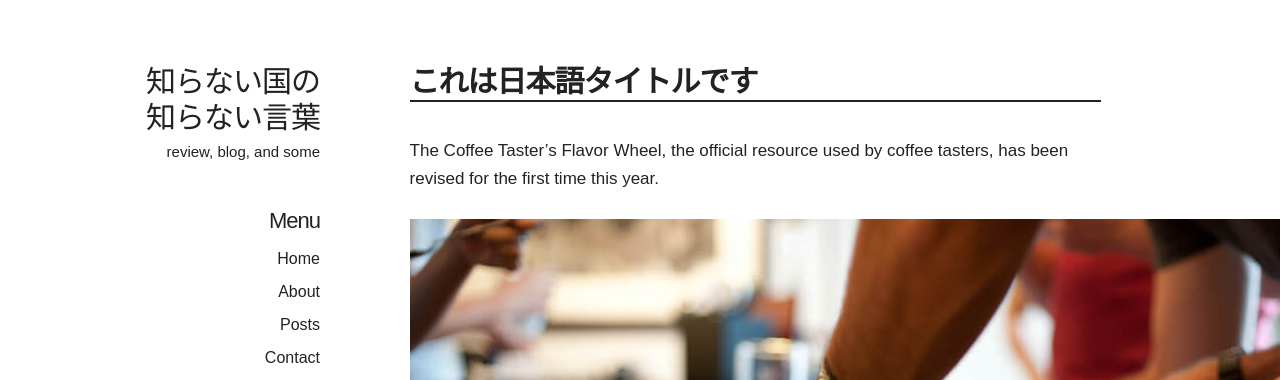
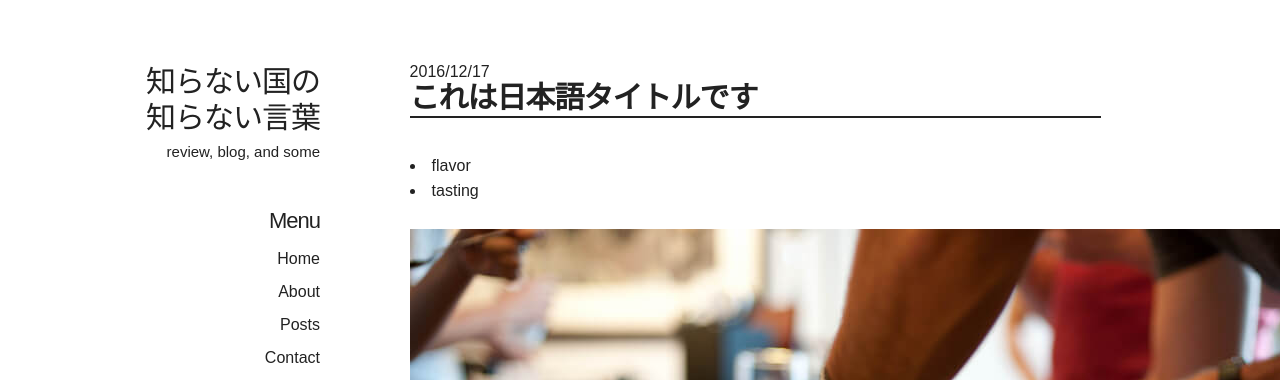
Before and after one commit to K1000ch/typewriter, a Gatsby site: page /blog/2016-12-17-making-sense-of-the-scaas-new-flavor-wheel/ in a window 1280 px wide. Shown: the top 380 px of the page. Built offline with nearby package versions, Linux system fonts and the light colour scheme; Gatsby itself is replaced by a stand-in of ours; a web font is replaced by a local one.

Commit message:
date,tagを表示させるように変更

```diff
--- a/src/templates/blog-post.js
+++ b/src/templates/blog-post.js
@@ -16,6 +16,7 @@ export const BlogPostTemplate = ({
   title,
   helmet,
   title_jp,
+  date,
 }) => {
   const PostContent = contentComponent || Content
 
@@ -25,10 +26,23 @@ export const BlogPostTemplate = ({
       <div className="container content">
         <div className="columns">
           <div className="column is-10 is-offset-1">
+            <span>
+              {date}
+            </span>
             <h1 className="title is-size-2 has-text-weight-bold is-bold-light pageTitle">
               {title_jp}
             </h1>
+
+            <ul className="taglist">
+              {tags.map(tag => (
+                <li key={tag + `tag`}>
+                  <Link to={`/tags/${kebabCase(tag)}/`}>{tag}</Link>
+                </li>
+              ))}
+            </ul>
+            {/*
             <p>{description}</p>
+            */}
             <PostContent content={content} />
             {tags && tags.length ? (
               <div style={{ marginTop: `4rem` }}>
@@ -56,6 +70,7 @@ BlogPostTemplate.propTypes = {
   title: PropTypes.string,
   helmet: PropTypes.object,
   title_jp: PropTypes.string,
+  date: PropTypes.string,
 }
 
 const BlogPost = ({ data }) => {
@@ -79,6 +94,7 @@ const BlogPost = ({ data }) => {
         tags={post.frontmatter.tags}
         title={post.frontmatter.title}
         title_jp={post.frontmatter.title_jp}
+        date={post.frontmatter.date}
       />
     </Layout>
   )
@@ -98,7 +114,7 @@ export const pageQuery = graphql`
       id
       html
       frontmatter {
-        date(formatString: "MMMM DD, YYYY")
+        date(formatString: "YYYY/MM/DD")
         title
         description
         tags
```
